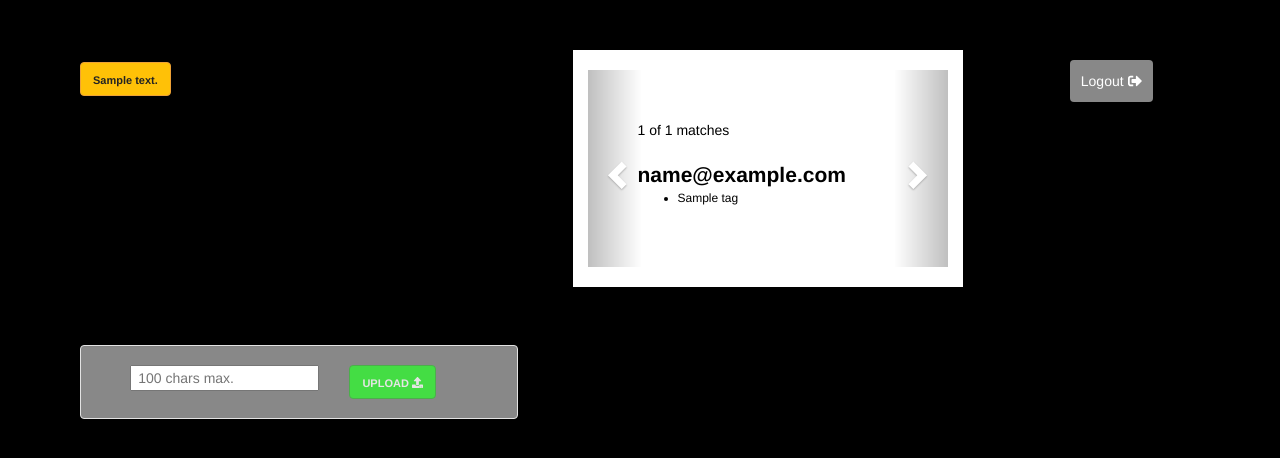
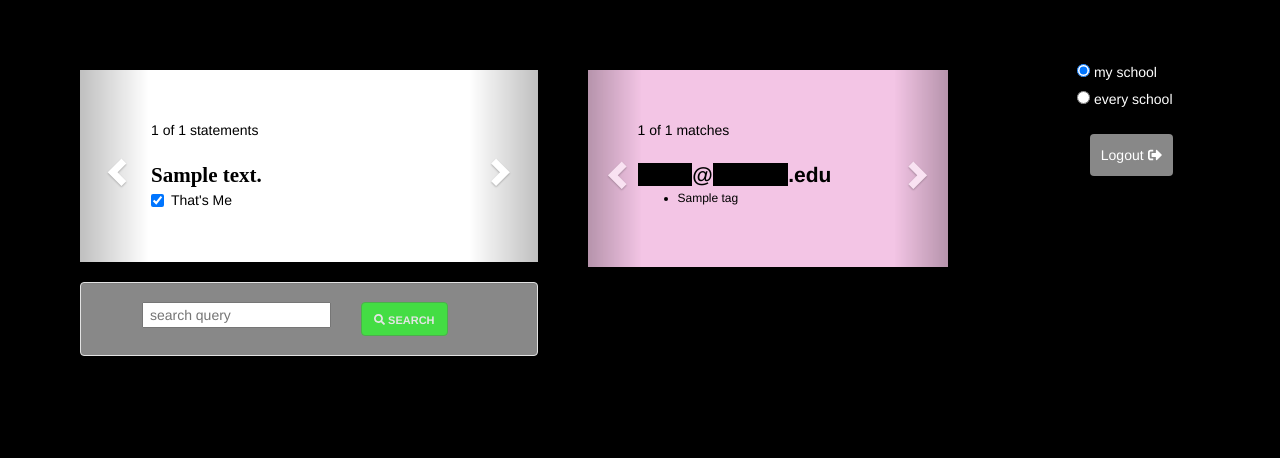
Before and after one commit to geofree-tze/findmykindredspirit.com, a Node server app: template views/play.ejs in a window 1280 px wide. Shown: the top 458 px of the page. Run offline with Node 20, Linux system fonts and the light colour scheme; the template is opened without the code that fills it: most values are stand-ins (such as "Sample title", 1, 10 or a date in 2020); some libraries are stand-ins or nearby versions.

Commit message:
Add files via upload

```diff
--- a/views/email.ejs
+++ b/views/email.ejs
@@ -69,7 +69,7 @@
         .then((res) => res.json())
         .then((data) => {
             if (data.success == true) {
-		document.location.replace('https://<%= domainName %>/guestlist');
+		document.location.replace('https://<%= domainName %>/invite_sent');
 	    } else {
 		document.location.replace('https://<%= domainName %>/email');
 	    }
--- a/views/index.ejs
+++ b/views/index.ejs
@@ -39,7 +39,7 @@
 				</span>
 			</div>
 			<br>
-			<iframe style="border: 5px solid #ff44ff;" src="https://www.youtube.com/embed/4uMY3xmJCm4" frameborder="0" allow="accelerometer; autoplay; encrypted-media; gyroscope; picture-in-picture" allowfullscreen></iframe>
+			<iframe style="border: 5px solid #ff44ff;" src="https://www.youtube.com/embed/mbFn05xdisc" frameborder="0" allow="accelerometer; autoplay; encrypted-media; gyroscope; picture-in-picture" allowfullscreen></iframe>
 		</div>
 
 		<br>
@@ -47,7 +47,7 @@
 		<form id="yes" style="text-align:right;">
 			<button type="submit" id="redirect" name="redirect" class="btn btn-default btn-lg" value="login">
 			<span style="color:blue;font-weight:bold;">
-				continue
+				login
 			</span>
 			</button>
 		</form>
@@ -65,7 +65,7 @@
 
 	<a class="bottom_left" href="https://github.com/geofree-tze/findmykindredspirit.com" target="_blank">
 		<span style="font-size:42px;"><i class="fab fa-github"></i></span>
-		<span style="font-size:14px;"><b>free_code</b></span>
+		<span style="font-size:14px;"><b>github</b></span>
 	</a>
 
 
--- a/views/play.ejs
+++ b/views/play.ejs
@@ -1,6 +1,8 @@
 <% include ../views/partials/header %>
 
 <style>
+
+/* https://codepen.io/matthewhirsch/pen/OPwQRL */
 .carousel-content {
     color:black;
     display:flex;
@@ -13,12 +15,68 @@
   padding: 50px;
 }
 
+#text-carousel2 {
+  width: 100%;
+  height: auto;
+  padding: 50px;
+}
+
 /* https://codepen.io/aaroniker/pen/XxPNqY */
 .bottom_right {
   position: fixed;
   display: block;
   right: 20px;
   bottom: 20px;
+}
+
+
+/* https://danklammer.com/articles/simple-css-toggle-switch/ */
+.toggle {
+  -webkit-appearance: none;
+  -moz-appearance: none;
+  appearance: none;
+  width: 62px;
+  height: 32px;
+  display: inline-block;
+  position: relative;
+  border-radius: 50px;
+  overflow: hidden;
+  outline: none;
+  border: none;
+  cursor: pointer;
+  background-color: #707070;
+  transition: background-color ease 0.3s;
+}
+
+.toggle:before {
+  content: "on off";
+  display: block;
+  position: absolute;
+  z-index: 2;
+  width: 28px;
+  height: 28px;
+  background: #fff;
+  left: 2px;
+  top: 2px;
+  border-radius: 50%;
+  font: 10px/28px Helvetica;
+  text-transform: uppercase;
+  font-weight: bold;
+  text-indent: -22px;
+  word-spacing: 37px;
+  color: #fff;
+  text-shadow: -1px -1px rgba(0,0,0,0.15);
+  white-space: nowrap;
+  box-shadow: 0 1px 2px rgba(0,0,0,0.2);
+  transition: all cubic-bezier(0.3, 1.5, 0.7, 1) 0.3s;
+}
+
+.toggle:checked {
+  background-color: #44ff44;
+}
+
+.toggle:checked:before {
+  left: 32px;
 }
 </style>
 
@@ -49,16 +107,43 @@
 	<h1 style="color:#ff8800;">Your account is under review.</h1>
 <% } else { %>
 
+
 <div class="row">
 
-    <div class="col-md-5" style="background-color:#000000;margin:10px;">
-        <!-- answered by DJ18 https://stackoverflow.com/questions/9707397/making-a-div-vertically-scrollable-using-css -->
-        <div id="poop" onscroll="myFunction()" style="overflow-y:scroll; overflow-x:hidden; height:255px;">
-        <table style="background-color:#000000;">
+    <div class="col-md-5" style="margin:10px;">
+    <br>
+
+
+
+<div id="text-carousel2" class="carousel" style="background-color:#ffffff;" data-interval="false">
+    <!-- Wrapper for slides -->
+    <div class="row">
+        <div class="col-xs-offset-0 col-xs-12">
+            <div class="carousel-inner">
+
+<% if (tagsAll.length == 0) { %>
+                <div class="item active">
+		<div style="margin-left:21px;">
+
+            		<b><u><span style="font-family: 'Times New Roman', Times, serif;font-size:21px;word-wrap:break-word;display:inline-block;max-width:210px;">
+				No results found
+			</span></u></b>
+
+			<br>
+			<br>
+                </div>
+                </div>
+<% } %>
+
+
+
+
+
+
+        	<% var k = 1; %>
                 <% tagsAll.forEach(function(tag){ %>
-            <tr><td><div class="row" style="line-height:4;">
 
-		<%# this chunk of code makes sure that a plus sign only appears in front of tags that the user hasn't added yet %>
+
 		<%
 			var userAlreadyAddedTag = false;
 			if (tags.length > 0) {
@@ -70,69 +155,159 @@
 			}
 		%>
 
-		<div id="<%= tag.description %>" class="col-xs-12" style="text-align:center;word-wrap:break-word;display:inline-block;max-width:450px;"> <!-- https://stackoverflow.com/questions/499137/how-can-i-force-a-long-string-without-any-blank-to-be-wrapped -->
+<% if (!statementIndex && k == 1) { %>
+                <div class="item active">
+<% } else { %>
+                <div class="item <% if (statementIndex == tag.description) {%>active<%}%>">
+<% } %>
+                    <div class="carousel-content">
+                        <div style="margin-left:21px;">
+
+
+				<span style="font-size:14px;">
+        				<%= k++ %> of <%= tagsAll.length %> statements
+		            	</span>
+
+        			<br>
+		            	<br>
+
+
+        			<b><u><span style="font-family: 'Times New Roman', Times, serif;font-size:21px;word-wrap:break-word;display:inline-block;max-width:210px;">
+					<% if (query) { %>
+						<%= tag.description.substring(0, tag.description.toLowerCase().indexOf(query.toLowerCase())) %><span style="background-color:yellow;"><%= tag.description.substring(tag.description.toLowerCase().indexOf(query.toLowerCase()), tag.description.toLowerCase().indexOf(query.toLowerCase())+query.length) %></span><%= tag.description.substring(tag.description.toLowerCase().indexOf(query.toLowerCase())+query.length, tag.description.length) %>
+					<% } else { %>
+	                			<%= tag.description %>
+					<% } %>
+				</span></u></b>
+
+        			<br>
 
 
 				<%if (!userAlreadyAddedTag) { %>
 					<form method="POST" class="form-inline" action="/play/add_tag"> <!-- https://stackoverflow.com/questions/37954005/keep-scroll-position-of-a-div-after-a-form-submit-using-session-var-or-css -->
 					  <input type="hidden" name="tag" value="<%= tag.description %>">
 
-				<button type="submit" class="btn btn-danger" style="background-color:#ff4444;">
-					<span style="font-size:11px;font-family:Helvetica;font-weight:bold;color:#e5e5e5"><%= tag.description %></span>
-				</button>
+				<div style="float:left;">
+				<input type="checkbox" onChange="this.form.submit()">
+				</div>
+				<div style="margin-left:7px;float:left;">
+				That's Me
+				</div>
+
 					</form>
 
 				<% } else{ %>
-			<%if (tag.count == 1) { %>
-				<button class="btn btn-warning" style="background-color:#ffc107;">
-					<span style="font-size:11px;font-family:Helvetica;font-weight:bold;color:#232323;"><%= tag.description %></span>
-				</button>
-			<% } else{ %>
-				<button class="btn btn-success" style="background-color:#44dd44;">
-					<span style="font-size:11px;font-family:Helvetica;font-weight:bold;color:#e5e5e5;"><%= tag.description %></span>
-				</button>
+					<form method="POST" class="form-inline" action="/play/remove_tag">
+					  <input type="hidden" name="tag" value="<%= tag.description %>">
+
+				<div style="float:left;">
+				<input type="checkbox" onChange="this.form.submit()" checked>
+				</div>
+				<div style="margin-left:7px;float:left;">
+				That's Me
+				</div>
+
+					</form>
 		<% } %>
 
-		<% } %>
                         </div>
-	    </div></td></tr>
-            <% }) %>
-        </table>
+                    </div>
                 </div>
 
-	<br><br>
+                <% }); %>
+
+            </div>
+        </div>
+    </div>
+    <!-- Controls --> <a class="left carousel-control" href="#text-carousel2" data-slide="prev">
+    <span class="glyphicon glyphicon-chevron-left"></span>
+  </a>
+ <a class="right carousel-control" href="#text-carousel2" data-slide="next">
+    <span class="glyphicon glyphicon-chevron-right"></span>
+  </a>
+
+</div>
+
+<br>
 
 	<div class="row">
 	<div class="col-md-12">
-            <div class="well" style="background-color:#888888;margin-right:20px;">
-            <form class="form-inline" method="POST" action="/play/add_tag">
-				<input type="hidden" name="upload" value="true">
+            <div class="well" style="background-color:#888888;margin-left:0px;margin-right:0px;">
+            <form class="form-inline" method="POST" action="/play/search">
                 <div class="row">
+
+		<% if (query) { %>
+
                     <div class="col-xs-7" style="text-align:right;">
-                        <input type="text" name="tag" placeholder=" 100 chars max." maxlength="100" required="required">
+			<input type="hidden" name="statementQuery" value="">
                     </div>
+
                     <div class="col-xs-5" style="text-align:left;">
-
-					<button type="submit" class="btn btn-success" style="background-color:#44dd44;">
-                                            <span style="font-size:11px;font-family:Helvetica;font-weight:bold;color:#e5e5e5;">UPLOAD <i class="fas fa-upload"></i></span>
+			<button type="submit" class="btn btn-warning" style="background-color:#ebb700;">
+                            <span style="font-size:11px;font-family:Helvetica;font-weight:bold;color:#e5e5e5;"><i class="fas fa-undo"></i> RESET</span>
 			</button>
                     </div>
+
+		<% } else { %>
+
+                    <div class="col-xs-7" style="text-align:right;">
+                        <input type="text" name="statementQuery" placeholder=" search query" maxlength="100">
+                    </div>
+
+                    <div class="col-xs-5" style="text-align:left;">
+			<button type="submit" class="btn btn-success" style="background-color:#44dd44;">
+                            <span style="font-size:11px;font-family:Helvetica;font-weight:bold;color:#e5e5e5;"><i class="fas fa-search"></i> SEARCH</span>
+			</button>
+                    </div>
+
+		<% } %>
+
                 </div>
             </form>
             </div>
 	</div>
 	</div>
+
+<% if (query === "") { %>
+
+	<div class="row">
+	<div class="col-md-12">
+            <div class="well" style="background-color:#888888;margin-left:0px;margin-right:0px;">
+			<form class="form-inline" method="POST" action="/play/add_tag">
+
+				<input type="hidden" name="upload" value="true">
+
+		                <div class="row">
+
+		                    <div class="col-xs-7" style="text-align:right;">
+        				<input type="text" name="tag" placeholder=" new statement" maxlength="100" required="required">
+		                    </div>
+
+                		    <div class="col-xs-5" style="text-align:left;">
+					<button type="submit" class="btn btn-primary">
+                		            <span style="font-size:11px;font-family:Helvetica;font-weight:bold;color:#e5e5e5;">CREATE <i class="fas fa-plus-circle"></i></span>
+					</button>
+                		    </div>
+
+		                </div>
+
+			</form>
+            </div>
+	</div>
+	</div>
+
+<% } %>
+
     </div>
 
 
 <%if (kindred.length > 0) { %>
-    <div class="col-md-4" style="background-color:#ffffff;margin:10px;">
+    <div class="col-md-4" style="margin:10px;">
     <br>
 
 
 
-<!-- https://codepen.io/matthewhirsch/pen/OPwQRL -->
-<div id="text-carousel" class="carousel" data-interval="false"> <!-- https://stackoverflow.com/questions/14977392/bootstrap-carousel-remove-auto-slide -->
+<div id="text-carousel" class="carousel" style="background-color:#f3c5e5;" data-interval="false"> <!-- https://stackoverflow.com/questions/14977392/bootstrap-carousel-remove-auto-slide -->
     <!-- Wrapper for slides -->
     <div class="row">
         <div class="col-xs-offset-0 col-xs-12">
@@ -153,9 +328,9 @@
 
 				<b><u><span style="font-size:21px;word-wrap:break-word;display:inline-block;max-width:215px;">
 <!--
+					<%= user.email %>
+-->
 					<span style="color:#000000;background-color:black;"><%= user.email.substring(0, user.email.indexOf("@")) %></span>@<span style="color:#000000;background-color:black;"><%= user.email.substring(user.email.indexOf("@")+1, user.email.indexOf(".edu")) %></span>.edu
--->
-					<%= user.email %>
 				</span></u></b>
 
 
@@ -198,9 +373,43 @@
 
 
 <% } %>
-    <div class="col-md-2" style="text-align:right;">
+    <div class="col-md-2" style="text-align:right;margin-left:20px;">
 
 	<br>
+
+<% if (!frozen) { %>
+
+	<div style="display:inline-block;">
+	<div style="text-align:left;">
+
+	<form method="POST" class="form-inline" action="/play/all_schools">
+	<span style="color:white;">
+		<% if (searchAllSchools) { %>
+                        <input type="hidden" name="allSchools" value="false">
+
+  <input type="radio" id="male" name="gender" onChange="this.form.submit()">
+  <label for="male" style="font-weight: normal;">my school</label><br>
+  <input type="radio" id="female" name="gender" checked>
+  <label for="female" style="font-weight: normal;">every school</label><br>
+
+		<% } else { %>
+			<input type="hidden" name="allSchools" value="true">
+
+  <input type="radio" id="male" name="gender" checked>
+  <label for="male" style="font-weight: normal;">my school</label><br>
+  <input type="radio" id="female" name="gender" onChange="this.form.submit()">
+  <label for="female" style="font-weight: normal;">every school</label><br>
+
+		<% } %>
+	</span>
+	</form>
+
+	</div>
+	</div>
+	<br>
+	<br>
+
+<% } %>
 
         <button type="button" class="btn btn-outline-secondary btn-md" style="padding:10px;background-color:#888888;">
 		<a style="color:white;" href="/logout">
@@ -215,18 +424,4 @@
 </div>
 <% } %>
 
-<!-- https://www.w3schools.com/jsref/tryit.asp?filename=tryjsref_element_scrollleft -->
-<script>
-
-function myFunction() {
-  localStorage.setItem("scrollPos", document.getElementById("poop").scrollTop);
-}
-
-window.onload = function () {
-  document.getElementById("poop").scrollTop = localStorage.getItem("scrollPos");
-}
-
-</script>
-
-
 <% include ../views/partials/footer %>
```
Also changed, not shown: views/invite_sent.ejs (added, +17 -0 lines). Lines whose indentation alone changed are shown as unchanged.
